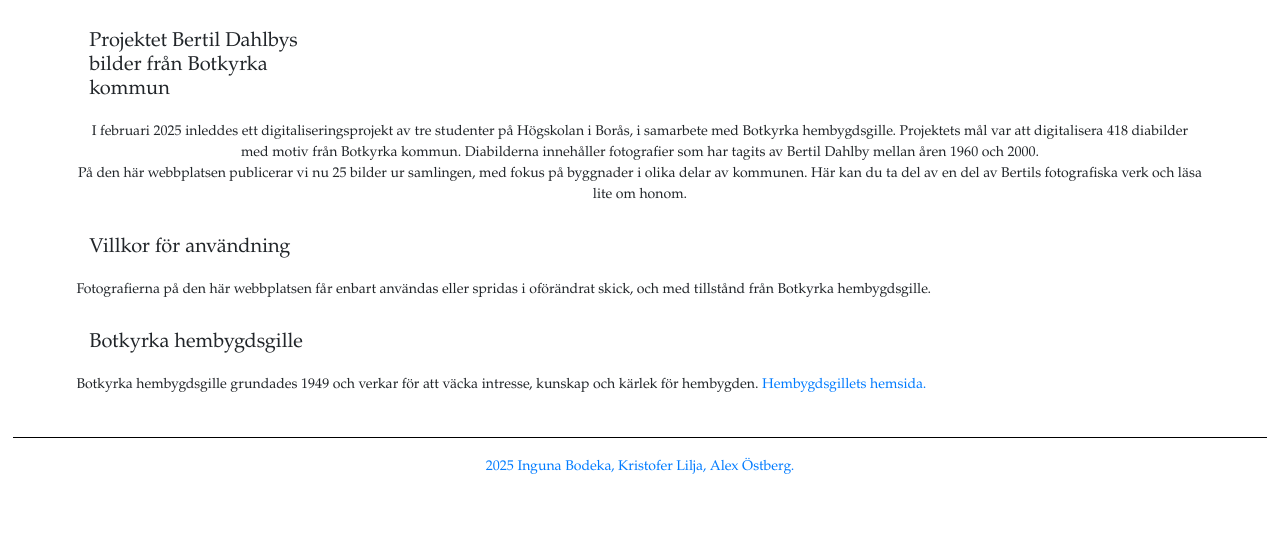
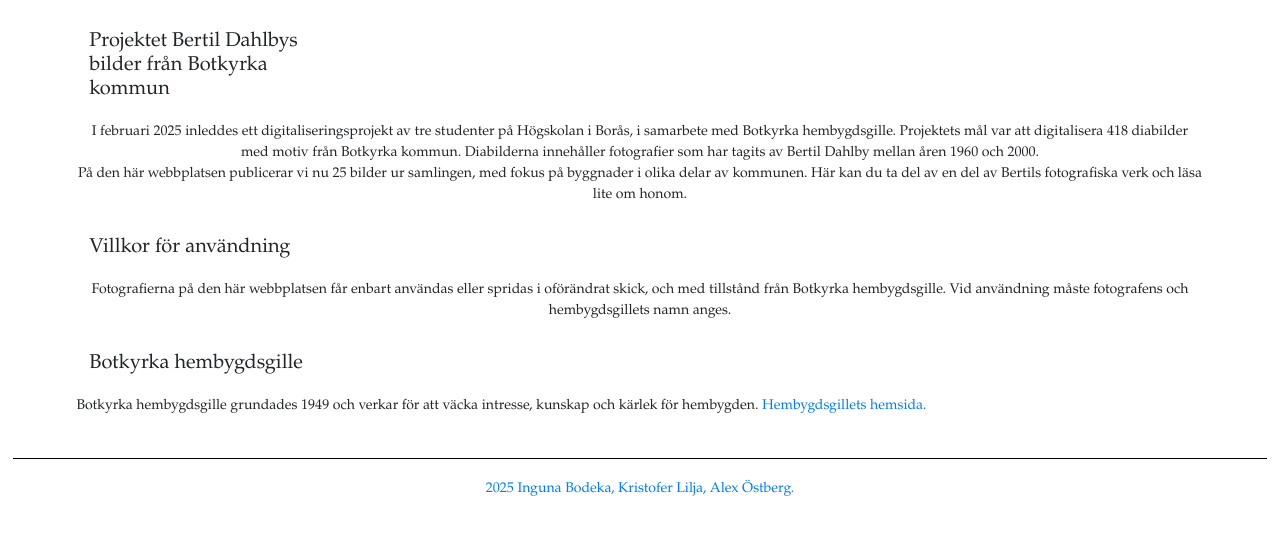
Before and after one commit to Mellenne/Project, a plain HTML site: page docs/index.html in a window 1280 px wide. Shown: the part 148-682 px from the top of the page. Drawn offline with nearby package versions, Linux system fonts and the light colour scheme.

Commit message:
Update index.html

```diff
--- a/docs/index.html
+++ b/docs/index.html
@@ -26,7 +26,7 @@
                </div>
                <div class="column-25"><h5>Villkor för användning</h5></div>
                <div class="column">
-                  <p class="text-special">Fotografierna på den här webbplatsen får enbart användas eller spridas i oförändrat skick, och med tillstånd från Botkyrka hembygdsgille.</p>
+                  <p class="text-special">Fotografierna på den här webbplatsen får enbart användas eller spridas i oförändrat skick, och med tillstånd från Botkyrka hembygdsgille. Vid användning måste fotografens och hembygdsgillets namn anges.</p>
                </div>
                <div class="column-25"><h5>Botkyrka hembygdsgille</h5></div>
                <div class="column">
```
